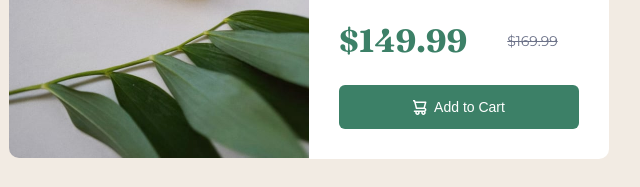
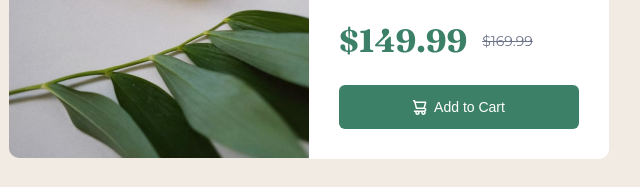
Before and after one commit to sazzadkhan99/product-preview-card-component, a plain HTML site: page index.html in a window 1280 px wide. Shown: the part 492-679 px from the top of the page, 331-971 px from the left. Drawn offline with Linux system fonts and the light colour scheme.

Commit message:
Update style.css

```diff
--- a/style.css
+++ b/style.css
@@ -88,7 +88,7 @@ img.mobile-image{
   font-weight: normal;
   text-decoration: line-through;
   position: absolute;
-  margin-left: 40px;
+  margin-left: 15px;
 }
 
 button{
```
